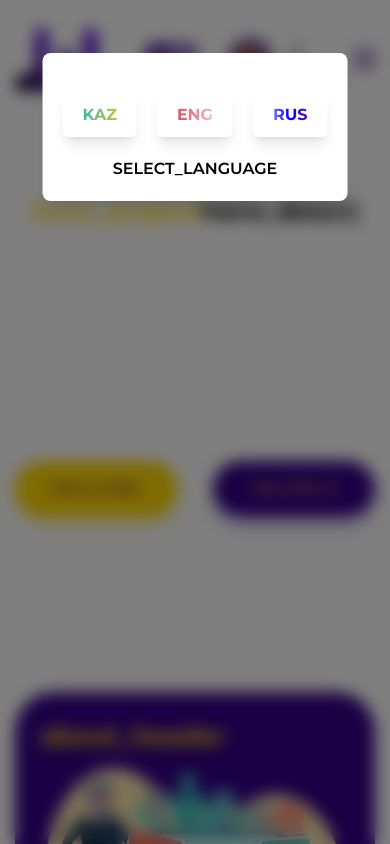
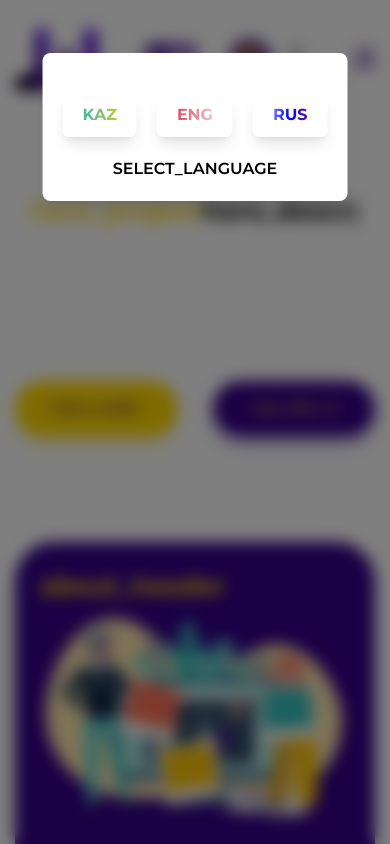
Before and after one commit to raasikkk/join-way-remake, a React (Vite) app: page / in a window 390 px wide. Shown: the top 844 px of the page. Built offline with nearby package versions, Linux system fonts and the light colour scheme; no server answers.

Commit message:
minor changes

```diff
--- a/src/components/Hero.tsx
+++ b/src/components/Hero.tsx
@@ -6,9 +6,9 @@ const Hero: React.FC = () => {
 
   return (
     <>
-      <section className="hero mt-[100px] min-h-[500px] container mx-auto">
+      <section className="hero mt-[100px] xs:min-h-[350px] md:min-h-[500px] container mx-auto">
         <div className="hero-content max-w-[970px] h-auto mx-auto">
-          <h1 className="xxs:text-[25.91px] sm:text-[35.91px] md:text-[45.91px] lg:text-[55.91px] font-bold text-center dark:text-white min-h-[230px]">
+          <h1 className="xxs:text-[25.91px] sm:text-[35.91px] md:text-[45.91px] lg:text-[55.91px] font-bold text-center dark:text-white xs:min-h-[150px] md:min-h-[230px]">
             <span className="text-j-yellow">{t("hero_project")}</span>
             <ReactTyped
               strings={[`${t("hero_descr")}`]}
```
